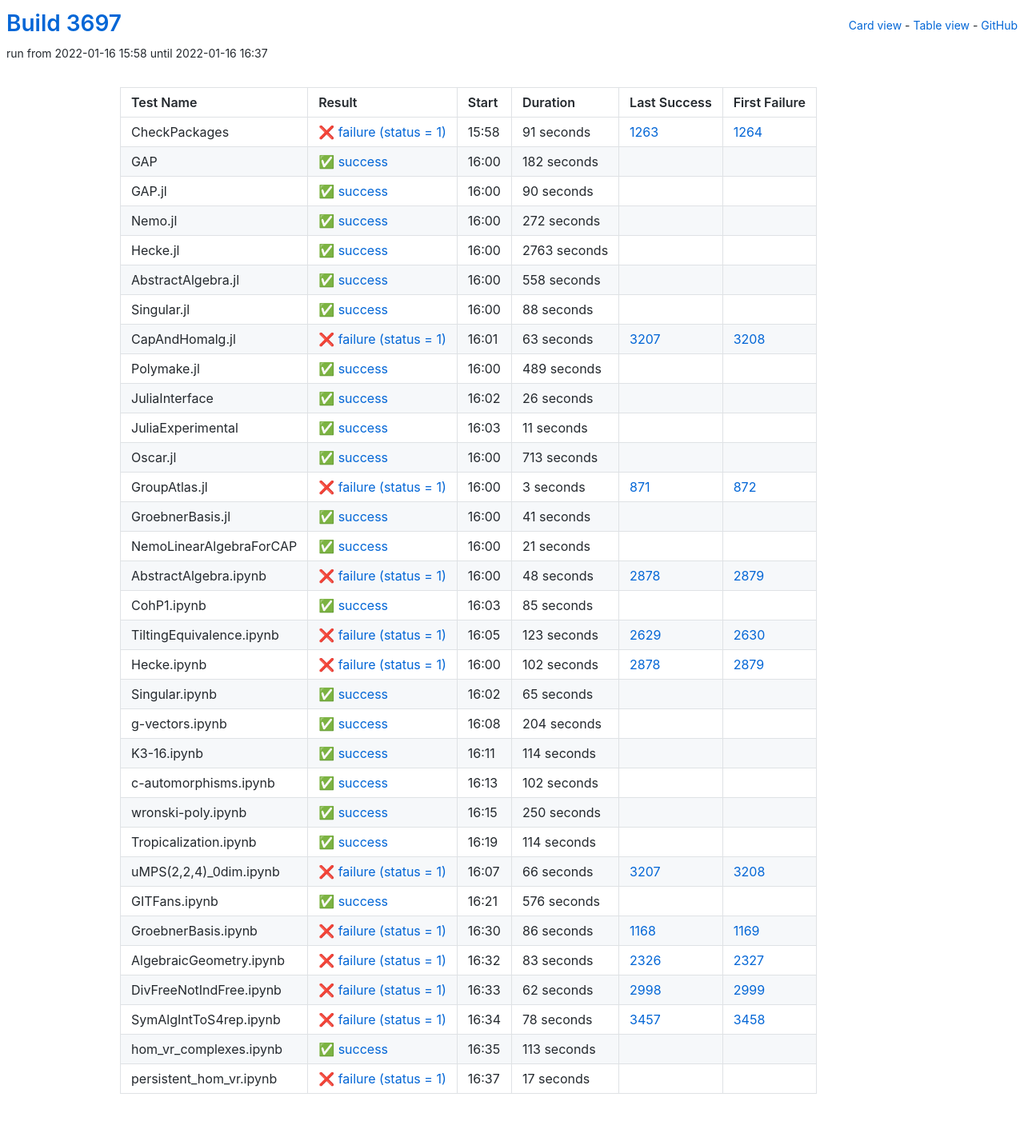
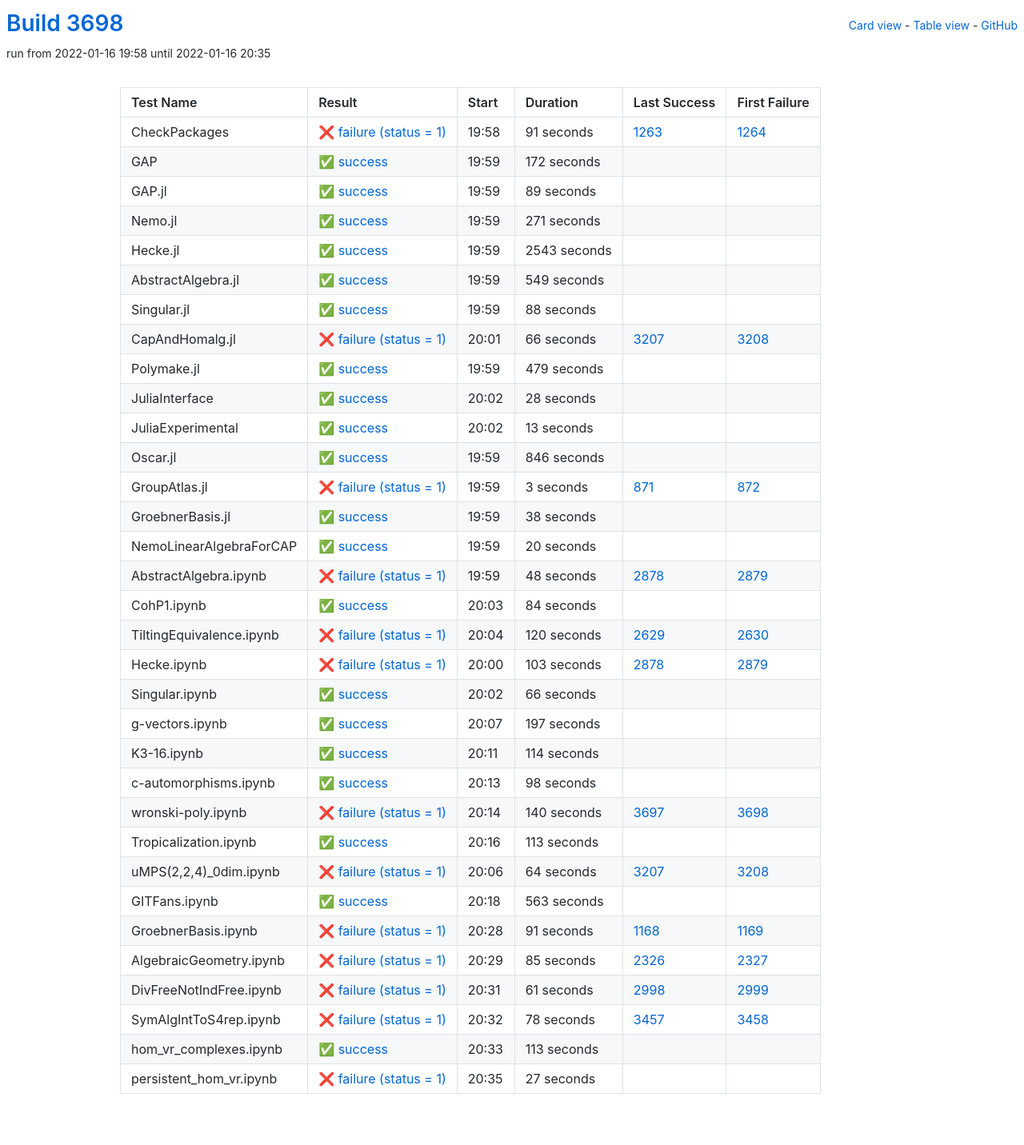
Before and after one commit to oscar-system/oscar-ci-status-stable, a Jekyll site: the page built from table.html, in a window 1280 px wide. Shown: the whole page at 80% size. Built offline with Jekyll 4.4.1, drawn with Linux system fonts in a browser that asks for light colours.

Commit message:
Build #3698

```diff
--- a/_data/ci.yml
+++ b/_data/ci.yml
@@ -1,6 +1,6 @@
 ---
-build: 3697
-build_url: https://oscarci.mathematik.uni-kl.de/job/oscar-stable/3697/
+build: 3698
+build_url: https://oscarci.mathematik.uni-kl.de/job/oscar-stable/3698/
 job: oscar-stable
 organization: oscar-system
 repo: oscar-ci-status-stable
@@ -8,8 +8,8 @@ repourl: https://github.com/oscar-system/oscar-ci-status-stable
 tests:
 - name: CheckPackages
   id: checkpackages
-  log: https://oscarci.mathematik.uni-kl.de/job/oscar-stable/3697/artifact/logs/build-3697/CheckPackages.log
-  start: 2022-01-16 15:58
+  log: https://oscarci.mathematik.uni-kl.de/job/oscar-stable/3698/artifact/logs/build-3698/CheckPackages.log
+  start: 2022-01-16 19:58
   success: false
   exitcode: 1
   status: failure
@@ -20,68 +20,68 @@ tests:
   first_failure_url: https://oscarci.mathematik.uni-kl.de/job/oscar-stable/1264/
 - name: GAP
   id: gap
-  log: https://oscarci.mathematik.uni-kl.de/job/oscar-stable/3697/artifact/logs/build-3697/GAP.log
-  start: 2022-01-16 16:00
+  log: https://oscarci.mathematik.uni-kl.de/job/oscar-stable/3698/artifact/logs/build-3698/GAP.log
+  start: 2022-01-16 19:59
   success: true
   exitcode: 0
   status: success
-  duration: 182
+  duration: 172
   last_success: false
   last_success_url:
   first_failure: false
   first_failure_url:
 - name: GAP.jl
   id: gap-jl
-  log: https://oscarci.mathematik.uni-kl.de/job/oscar-stable/3697/artifact/logs/build-3697/GAP.jl.log
-  start: 2022-01-16 16:00
+  log: https://oscarci.mathematik.uni-kl.de/job/oscar-stable/3698/artifact/logs/build-3698/GAP.jl.log
+  start: 2022-01-16 19:59
   success: true
   exitcode: 0
   status: success
-  duration: 90
+  duration: 89
   last_success: false
   last_success_url:
   first_failure: false
   first_failure_url:
 - name: Nemo.jl
   id: nemo-jl
-  log: https://oscarci.mathematik.uni-kl.de/job/oscar-stable/3697/artifact/logs/build-3697/Nemo.jl.log
-  start: 2022-01-16 16:00
+  log: https://oscarci.mathematik.uni-kl.de/job/oscar-stable/3698/artifact/logs/build-3698/Nemo.jl.log
+  start: 2022-01-16 19:59
   success: true
   exitcode: 0
   status: success
-  duration: 272
+  duration: 271
   last_success: false
   last_success_url:
   first_failure: false
   first_failure_url:
 - name: Hecke.jl
   id: hecke-jl
-  log: https://oscarci.mathematik.uni-kl.de/job/oscar-stable/3697/artifact/logs/build-3697/Hecke.jl.log
-  start: 2022-01-16 16:00
+  log: https://oscarci.mathematik.uni-kl.de/job/oscar-stable/3698/artifact/logs/build-3698/Hecke.jl.log
+  start: 2022-01-16 19:59
   success: true
   exitcode: 0
   status: success
-  duration: 2763
+  duration: 2543
   last_success: false
   last_success_url:
   first_failure: false
   first_failure_url:
 - name: AbstractAlgebra.jl
   id: abstractalgebra-jl
-  log: https://oscarci.mathematik.uni-kl.de/job/oscar-stable/3697/artifact/logs/build-3697/AbstractAlgebra.jl.log
-  start: 2022-01-16 16:00
+  log: https://oscarci.mathematik.uni-kl.de/job/oscar-stable/3698/artifact/logs/build-3698/AbstractAlgebra.jl.log
+  start: 2022-01-16 19:59
   success: true
   exitcode: 0
   status: success
-  duration: 558
+  duration: 549
   last_success: false
   last_success_url:
   first_failure: false
   first_failure_url:
 - name: Singular.jl
   id: singular-jl
-  log: https://oscarci.mathematik.uni-kl.de/job/oscar-stable/3697/artifact/logs/build-3697/Singular.jl.log
-  start: 2022-01-16 16:00
+  log: https://oscarci.mathematik.uni-kl.de/job/oscar-stable/3698/artifact/logs/build-3698/Singular.jl.log
+  start: 2022-01-16 19:59
   success: true
   exitcode: 0
   status: success
@@ -92,68 +92,68 @@ tests:
   first_failure_url:
 - name: CapAndHomalg.jl
   id: capandhomalg-jl
-  log: https://oscarci.mathematik.uni-kl.de/job/oscar-stable/3697/artifact/logs/build-3697/CapAndHomalg.jl.log
-  start: 2022-01-16 16:01
+  log: https://oscarci.mathematik.uni-kl.de/job/oscar-stable/3698/artifact/logs/build-3698/CapAndHomalg.jl.log
+  start: 2022-01-16 20:01
   success: false
   exitcode: 1
   status: failure
-  duration: 63
+  duration: 66
   last_success: 3207
   last_success_url: https://oscarci.mathematik.uni-kl.de/job/oscar-stable/3207/
   first_failure: 3208
   first_failure_url: https://oscarci.mathematik.uni-kl.de/job/oscar-stable/3208/
 - name: Polymake.jl
   id: polymake-jl
-  log: https://oscarci.mathematik.uni-kl.de/job/oscar-stable/3697/artifact/logs/build-3697/Polymake.jl.log
-  start: 2022-01-16 16:00
+  log: https://oscarci.mathematik.uni-kl.de/job/oscar-stable/3698/artifact/logs/build-3698/Polymake.jl.log
+  start: 2022-01-16 19:59
   success: true
   exitcode: 0
   status: success
-  duration: 489
+  duration: 479
   last_success: false
   last_success_url:
   first_failure: false
   first_failure_url:
 - name: JuliaInterface
   id: juliainterface
-  log: https://oscarci.mathematik.uni-kl.de/job/oscar-stable/3697/artifact/logs/build-3697/JuliaInterface.log
-  start: 2022-01-16 16:02
+  log: https://oscarci.mathematik.uni-kl.de/job/oscar-stable/3698/artifact/logs/build-3698/JuliaInterface.log
+  start: 2022-01-16 20:02
   success: true
   exitcode: 0
   status: success
-  duration: 26
+  duration: 28
   last_success: false
   last_success_url:
   first_failure: false
   first_failure_url:
 - name: JuliaExperimental
   id: juliaexperimental
-  log: https://oscarci.mathematik.uni-kl.de/job/oscar-stable/3697/artifact/logs/build-3697/JuliaExperimental.log
-  start: 2022-01-16 16:03
+  log: https://oscarci.mathematik.uni-kl.de/job/oscar-stable/3698/artifact/logs/build-3698/JuliaExperimental.log
+  start: 2022-01-16 20:02
   success: true
   exitcode: 0
   status: success
-  duration: 11
+  duration: 13
   last_success: false
   last_success_url:
   first_failure: false
   first_failure_url:
 - name: Oscar.jl
   id: oscar-jl
-  log: https://oscarci.mathematik.uni-kl.de/job/oscar-stable/3697/artifact/logs/build-3697/Oscar.jl.log
-  start: 2022-01-16 16:00
+  log: https://oscarci.mathematik.uni-kl.de/job/oscar-stable/3698/artifact/logs/build-3698/Oscar.jl.log
+  start: 2022-01-16 19:59
   success: true
   exitcode: 0
   status: success
-  duration: 713
+  duration: 846
   last_success: false
   last_success_url:
   first_failure: false
   first_failure_url:
 - name: GroupAtlas.jl
   id: groupatlas-jl
-  log: https://oscarci.mathematik.uni-kl.de/job/oscar-stable/3697/artifact/logs/build-3697/GroupAtlas.jl.log
-  start: 2022-01-16 16:00
+  log: https://oscarci.mathematik.uni-kl.de/job/oscar-stable/3698/artifact/logs/build-3698/GroupAtlas.jl.log
+  start: 2022-01-16 19:59
   success: false
   exitcode: 1
   status: failure
@@ -164,32 +164,32 @@ tests:
   first_failure_url: https://oscarci.mathematik.uni-kl.de/job/oscar-stable/872/
 - name: GroebnerBasis.jl
   id: groebnerbasis-jl
-  log: https://oscarci.mathematik.uni-kl.de/job/oscar-stable/3697/artifact/logs/build-3697/GroebnerBasis.jl.log
-  start: 2022-01-16 16:00
+  log: https://oscarci.mathematik.uni-kl.de/job/oscar-stable/3698/artifact/logs/build-3698/GroebnerBasis.jl.log
+  start: 2022-01-16 19:59
   success: true
   exitcode: 0
   status: success
-  duration: 41
+  duration: 38
   last_success: false
   last_success_url:
   first_failure: false
   first_failure_url:
 - name: NemoLinearAlgebraForCAP
   id: nemolinearalgebraforcap
-  log: https://oscarci.mathematik.uni-kl.de/job/oscar-stable/3697/artifact/logs/build-3697/NemoLinearAlgebraForCAP.log
-  start: 2022-01-16 16:00
+  log: https://oscarci.mathematik.uni-kl.de/job/oscar-stable/3698/artifact/logs/build-3698/NemoLinearAlgebraForCAP.log
+  start: 2022-01-16 19:59
   success: true
   exitcode: 0
   status: success
-  duration: 21
+  duration: 20
   last_success: false
   last_success_url:
   first_failure: false
   first_failure_url:
 - name: AbstractAlgebra.ipynb
   id: abstractalgebra-ipynb
-  log: https://oscarci.mathematik.uni-kl.de/job/oscar-stable/3697/artifact/logs/build-3697/AbstractAlgebra.ipynb.log
-  start: 2022-01-16 16:00
+  log: https://oscarci.mathematik.uni-kl.de/job/oscar-stable/3698/artifact/logs/build-3698/AbstractAlgebra.ipynb.log
+  start: 2022-01-16 19:59
   success: false
   exitcode: 1
   status: failure
@@ -200,68 +200,68 @@ tests:
   first_failure_url: https://oscarci.mathematik.uni-kl.de/job/oscar-stable/2879/
 - name: CohP1.ipynb
   id: cohp1-ipynb
-  log: https://oscarci.mathematik.uni-kl.de/job/oscar-stable/3697/artifact/logs/build-3697/CohP1.ipynb.log
-  start: 2022-01-16 16:03
+  log: https://oscarci.mathematik.uni-kl.de/job/oscar-stable/3698/artifact/logs/build-3698/CohP1.ipynb.log
+  start: 2022-01-16 20:03
   success: true
   exitcode: 0
   status: success
-  duration: 85
+  duration: 84
   last_success: false
   last_success_url:
   first_failure: false
   first_failure_url:
 - name: TiltingEquivalence.ipynb
   id: tiltingequivalence-ipynb
-  log: https://oscarci.mathematik.uni-kl.de/job/oscar-stable/3697/artifact/logs/build-3697/TiltingEquivalence.ipynb.log
-  start: 2022-01-16 16:05
+  log: https://oscarci.mathematik.uni-kl.de/job/oscar-stable/3698/artifact/logs/build-3698/TiltingEquivalence.ipynb.log
+  start: 2022-01-16 20:04
   success: false
   exitcode: 1
   status: failure
-  duration: 123
+  duration: 120
   last_success: 2629
   last_success_url: https://oscarci.mathematik.uni-kl.de/job/oscar-stable/2629/
   first_failure: 2630
   first_failure_url: https://oscarci.mathematik.uni-kl.de/job/oscar-stable/2630/
 - name: Hecke.ipynb
   id: hecke-ipynb
-  log: https://oscarci.mathematik.uni-kl.de/job/oscar-stable/3697/artifact/logs/build-3697/Hecke.ipynb.log
-  start: 2022-01-16 16:00
+  log: https://oscarci.mathematik.uni-kl.de/job/oscar-stable/3698/artifact/logs/build-3698/Hecke.ipynb.log
+  start: 2022-01-16 20:00
   success: false
   exitcode: 1
   status: failure
-  duration: 102
+  duration: 103
   last_success: 2878
   last_success_url: https://oscarci.mathematik.uni-kl.de/job/oscar-stable/2878/
   first_failure: 2879
   first_failure_url: https://oscarci.mathematik.uni-kl.de/job/oscar-stable/2879/
 - name: Singular.ipynb
   id: singular-ipynb
-  log: https://oscarci.mathematik.uni-kl.de/job/oscar-stable/3697/artifact/logs/build-3697/Singular.ipynb.log
-  start: 2022-01-16 16:02
+  log: https://oscarci.mathematik.uni-kl.de/job/oscar-stable/3698/artifact/logs/build-3698/Singular.ipynb.log
+  start: 2022-01-16 20:02
   success: true
   exitcode: 0
   status: success
-  duration: 65
+  duration: 66
   last_success: false
   last_success_url:
   first_failure: false
   first_failure_url:
 - name: g-vectors.ipynb
   id: g-vectors-ipynb
-  log: https://oscarci.mathematik.uni-kl.de/job/oscar-stable/3697/artifact/logs/build-3697/g-vectors.ipynb.log
-  start: 2022-01-16 16:08
+  log: https://oscarci.mathematik.uni-kl.de/job/oscar-stable/3698/artifact/logs/build-3698/g-vectors.ipynb.log
+  start: 2022-01-16 20:07
   success: true
   exitcode: 0
   status: success
-  duration: 204
+  duration: 197
   last_success: false
   last_success_url:
   first_failure: false
   first_failure_url:
 - name: K3-16.ipynb
   id: k3-16-ipynb
-  log: https://oscarci.mathematik.uni-kl.de/job/oscar-stable/3697/artifact/logs/build-3697/K3-16.ipynb.log
-  start: 2022-01-16 16:11
+  log: https://oscarci.mathematik.uni-kl.de/job/oscar-stable/3698/artifact/logs/build-3698/K3-16.ipynb.log
+  start: 2022-01-16 20:11
   success: true
   exitcode: 0
   status: success
@@ -272,104 +272,104 @@ tests:
   first_failure_url:
 - name: c-automorphisms.ipynb
   id: c-automorphisms-ipynb
-  log: https://oscarci.mathematik.uni-kl.de/job/oscar-stable/3697/artifact/logs/build-3697/c-automorphisms.ipynb.log
-  start: 2022-01-16 16:13
+  log: https://oscarci.mathematik.uni-kl.de/job/oscar-stable/3698/artifact/logs/build-3698/c-automorphisms.ipynb.log
+  start: 2022-01-16 20:13
   success: true
   exitcode: 0
   status: success
-  duration: 102
+  duration: 98
   last_success: false
   last_success_url:
   first_failure: false
   first_failure_url:
 - name: wronski-poly.ipynb
   id: wronski-poly-ipynb
-  log: https://oscarci.mathematik.uni-kl.de/job/oscar-stable/3697/artifact/logs/build-3697/wronski-poly.ipynb.log
-  start: 2022-01-16 16:15
+  log: https://oscarci.mathematik.uni-kl.de/job/oscar-stable/3698/artifact/logs/build-3698/wronski-poly.ipynb.log
+  start: 2022-01-16 20:14
+  success: false
+  exitcode: 1
+  status: failure
+  duration: 140
+  last_success: 3697
+  last_success_url: https://oscarci.mathematik.uni-kl.de/job/oscar-stable/3697/
+  first_failure: 3698
+  first_failure_url: https://oscarci.mathematik.uni-kl.de/job/oscar-stable/3698/
+- name: Tropicalization.ipynb
+  id: tropicalization-ipynb
+  log: https://oscarci.mathematik.uni-kl.de/job/oscar-stable/3698/artifact/logs/build-3698/Tropicalization.ipynb.log
+  start: 2022-01-16 20:16
   success: true
   exitcode: 0
   status: success
-  duration: 250
-  last_success: false
-  last_success_url:
-  first_failure: false
-  first_failure_url:
-- name: Tropicalization.ipynb
-  id: tropicalization-ipynb
-  log: https://oscarci.mathematik.uni-kl.de/job/oscar-stable/3697/artifact/logs/build-3697/Tropicalization.ipynb.log
-  start: 2022-01-16 16:19
-  success: true
-  exitcode: 0
-  status: success
-  duration: 114
+  duration: 113
   last_success: false
   last_success_url:
   first_failure: false
   first_failure_url:
 - name: uMPS(2,2,4)_0dim.ipynb
   id: umps-2-2-4-0dim-ipynb
-  log: https://oscarci.mathematik.uni-kl.de/job/oscar-stable/3697/artifact/logs/build-3697/uMPS-2-2-4-_0dim.ipynb.log
-  start: 2022-01-16 16:07
+  log: https://oscarci.mathematik.uni-kl.de/job/oscar-stable/3698/artifact/logs/build-3698/uMPS-2-2-4-_0dim.ipynb.log
+  start: 2022-01-16 20:06
   success: false
   exitcode: 1
   status: failure
-  duration: 66
+  duration: 64
   last_success: 3207
   last_success_url: https://oscarci.mathematik.uni-kl.de/job/oscar-stable/3207/
   first_failure: 3208
   first_failure_url: https://oscarci.mathematik.uni-kl.de/job/oscar-stable/3208/
 - name: GITFans.ipynb
   id: gitfans-ipynb
-  log: https://oscarci.mathematik.uni-kl.de/job/oscar-stable/3697/artifact/logs/build-3697/GITFans.ipynb.log
-  start: 2022-01-16 16:21
+  log: https://oscarci.mathematik.uni-kl.de/job/oscar-stable/3698/artifact/logs/build-3698/GITFans.ipynb.log
+  start: 2022-01-16 20:18
   success: true
   exitcode: 0
   status: success
-  duration: 576
+  duration: 563
   last_success: false
   last_success_url:
   first_failure: false
   first_failure_url:
 - name: GroebnerBasis.ipynb
   id: groebnerbasis-ipynb
-  log: https://oscarci.mathematik.uni-kl.de/job/oscar-stable/3697/artifact/logs/build-3697/GroebnerBasis.ipynb.log
-  start: 2022-01-16 16:30
+  log: https://oscarci.mathematik.uni-kl.de/job/oscar-stable/3698/artifact/logs/build-3698/GroebnerBasis.ipynb.log
+  start: 2022-01-16 20:28
   success: false
   exitcode: 1
   status: failure
-  duration: 86
+  duration: 91
   last_success: 1168
   last_success_url: https://oscarci.mathematik.uni-kl.de/job/oscar-stable/1168/
   first_failure: 1169
   first_failure_url: https://oscarci.mathematik.uni-kl.de/job/oscar-stable/1169/
 - name: AlgebraicGeometry.ipynb
   id: algebraicgeometry-ipynb
-  log: https://oscarci.mathematik.uni-kl.de/job/oscar-stable/3697/artifact/logs/build-3697/AlgebraicGeometry.ipynb.log
-  start: 2022-01-16 16:32
+  log: https://oscarci.mathematik.uni-kl.de/job/oscar-stable/3698/artifact/logs/build-3698/AlgebraicGeometry.ipynb.log
+  start: 2022-01-16 20:29
   success: false
   exitcode: 1
   status: failure
-  duration: 83
+  duration: 85
   last_success: 2326
   last_success_url: https://oscarci.mathematik.uni-kl.de/job/oscar-stable/2326/
   first_failure: 2327
   first_failure_url: https://oscarci.mathematik.uni-kl.de/job/oscar-stable/2327/
 - name: DivFreeNotIndFree.ipynb
   id: divfreenotindfree-ipynb
-  log: https://oscarci.mathematik.uni-kl.de/job/oscar-stable/3697/artifact/logs/build-3697/DivFreeNotIndFree.ipynb.log
-  start: 2022-01-16 16:33
+  log: https://oscarci.mathematik.uni-kl.de/job/oscar-stable/3698/artifact/logs/build-3698/DivFreeNotIndFree.ipynb.log
+  start: 2022-01-16 20:31
   success: false
   exitcode: 1
   status: failure
-  duration: 62
+  duration: 61
   last_success: 2998
   last_success_url: https://oscarci.mathematik.uni-kl.de/job/oscar-stable/2998/
   first_failure: 2999
   first_failure_url: https://oscarci.mathematik.uni-kl.de/job/oscar-stable/2999/
 - name: SymAlgIntToS4rep.ipynb
   id: symalginttos4rep-ipynb
-  log: https://oscarci.mathematik.uni-kl.de/job/oscar-stable/3697/artifact/logs/build-3697/SymAlgIntToS4rep.ipynb.log
-  start: 2022-01-16 16:34
+  log: https://oscarci.mathematik.uni-kl.de/job/oscar-stable/3698/artifact/logs/build-3698/SymAlgIntToS4rep.ipynb.log
+  start: 2022-01-16 20:32
   success: false
   exitcode: 1
   status: failure
@@ -380,8 +380,8 @@ tests:
   first_failure_url: https://oscarci.mathematik.uni-kl.de/job/oscar-stable/3458/
 - name: hom_vr_complexes.ipynb
   id: hom-vr-complexes-ipynb
-  log: https://oscarci.mathematik.uni-kl.de/job/oscar-stable/3697/artifact/logs/build-3697/hom_vr_complexes.ipynb.log
-  start: 2022-01-16 16:35
+  log: https://oscarci.mathematik.uni-kl.de/job/oscar-stable/3698/artifact/logs/build-3698/hom_vr_complexes.ipynb.log
+  start: 2022-01-16 20:33
   success: true
   exitcode: 0
   status: success
@@ -392,12 +392,12 @@ tests:
   first_failure_url:
 - name: persistent_hom_vr.ipynb
   id: persistent-hom-vr-ipynb
-  log: https://oscarci.mathematik.uni-kl.de/job/oscar-stable/3697/artifact/logs/build-3697/persistent_hom_vr.ipynb.log
-  start: 2022-01-16 16:37
+  log: https://oscarci.mathematik.uni-kl.de/job/oscar-stable/3698/artifact/logs/build-3698/persistent_hom_vr.ipynb.log
+  start: 2022-01-16 20:35
   success: false
   exitcode: 1
   status: failure
-  duration: 17
+  duration: 27
   last_success: false
   last_success_url:
   first_failure: false
```
Also changed, not shown: README.md.
